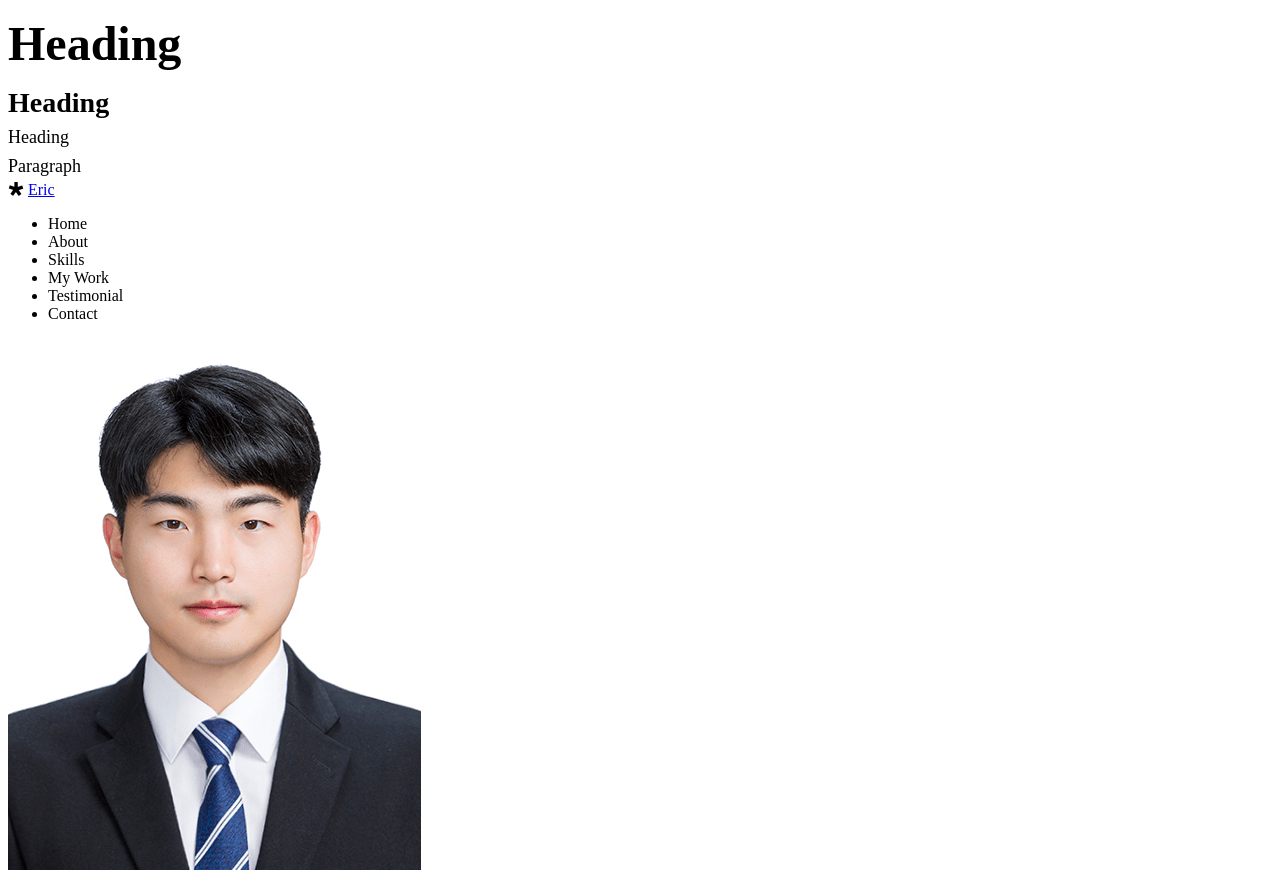
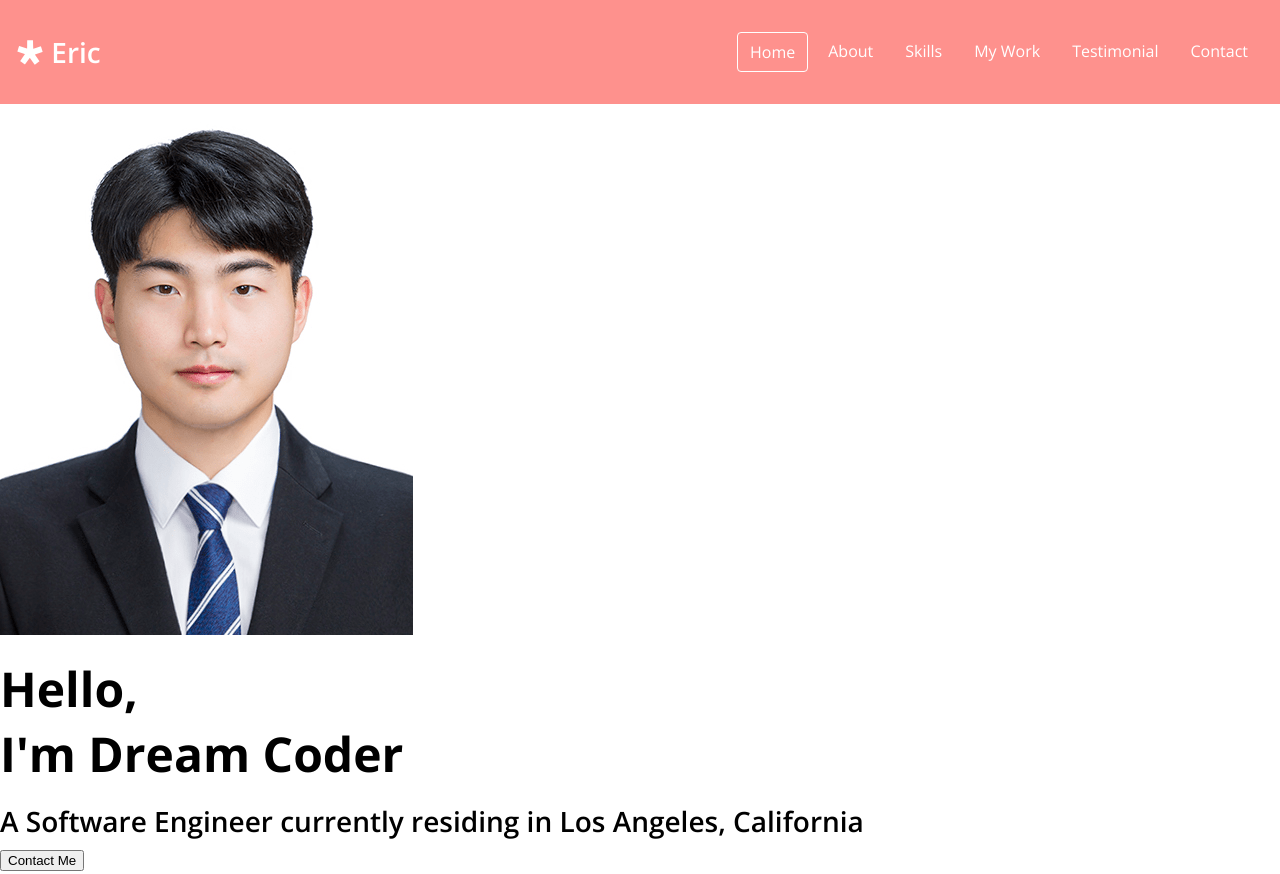
Before and after one commit to eric2408/portfolio, a plain HTML site: page index.html in a window 1280 px wide. Shown: the top 874 px of the page. Drawn offline with nearby package versions, Linux system fonts and the light colour scheme.

Commit message:
CSS: navbar

```diff
--- a/index.html
+++ b/index.html
@@ -16,10 +16,6 @@
     <script src="main.js" defer></script>
 </head>
 <body>
-    <h1>Heading</h1>
-    <h2>Heading</h2>
-    <h3>Heading</h3>
-    <p>Paragraph</p>
   <!-- Navbar -->
     <nav id="navbar">
        <div class="navbar_logo">
@@ -27,7 +23,7 @@
            <a href="#">Eric</a>
        </div>
         <ul class="navbar_menu">
-            <li class="navbar_menu_item">Home</li>
+            <li class="navbar_menu_item active">Home</li>
             <li class="navbar_menu_item">About</li>
             <li class="navbar_menu_item">Skills</li>
             <li class="navbar_menu_item">My Work</li>
--- a/style.css
+++ b/style.css
@@ -26,11 +26,30 @@
     --weight-bold: 700;
     --weight-semi-bold: 600;
     --weight-regular: 400;
+
+    /* Size */
+    --size-border-radius: 4px;
   }
 
   /* Font weight */
 * {
     box-sizing: border-box;
+}
+
+body {
+    font-family: 'Open Sans', sans-serif;
+    margin: 0;
+    cursor: default;
+}
+
+a {
+   text-decoration: none;
+   color: var(--color-white);
+}
+
+ul {
+    list-style: none;
+    padding-left: 0;
 }
 
   /* Typography */
@@ -61,3 +80,38 @@ p {
     color: var(--color-black);
     margin: 4px 0px;
 }
+
+  /* Navbar */
+#navbar {
+    display: flex;
+    justify-content: space-between;
+    background-color: var(--color-pink);
+    align-items: center;
+    color: var(--color-white);
+    padding: 16px;
+}
+
+.navbar_logo{
+    font-size: var(--font-medium);
+    font-weight: var(--weight-semi-bold);
+}
+
+.navbar_menu {
+    display: flex;
+}
+
+.navbar_menu_item {
+    padding: 8px 12px;
+    margin: 0 4px;
+    cursor: pointer;
+    border-radius: var(--size-border-radius);
+}
+
+.navbar_menu_item.active{
+    border: 1px solid var(--color-white);
+
+}
+
+.navbar_menu_item:hover {
+    background-color: var(--color-dark-pink);
+}
```
